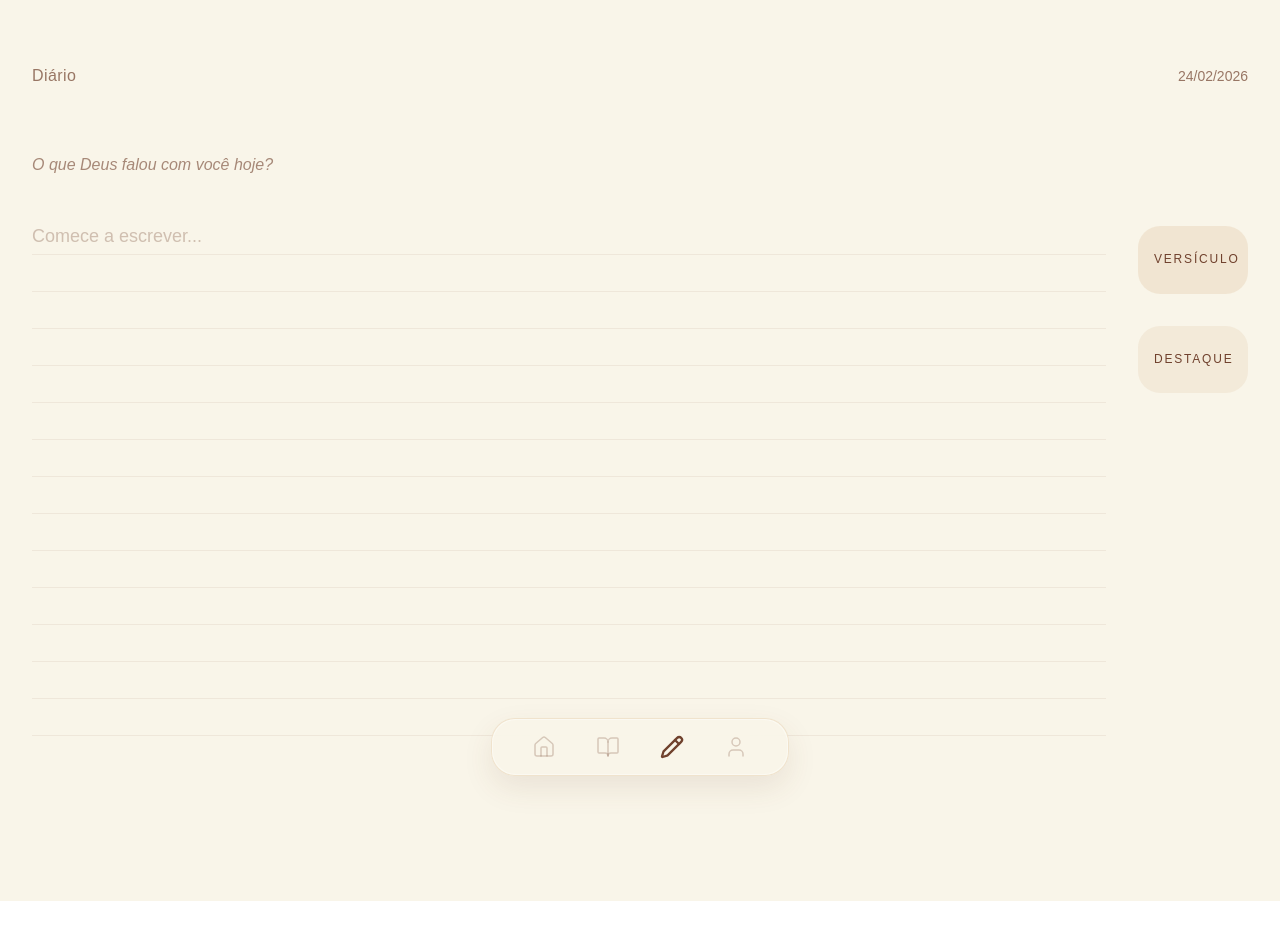
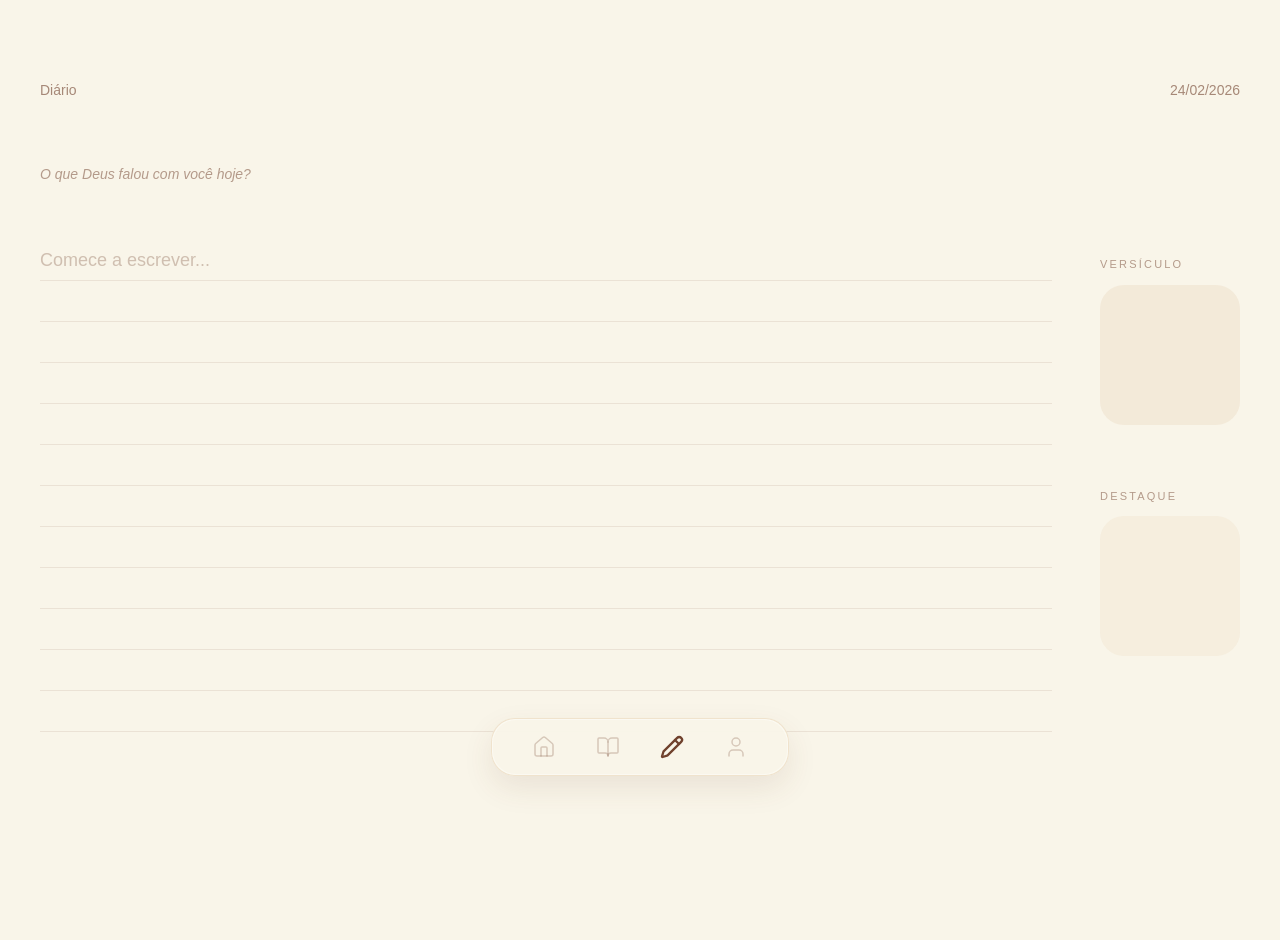
Before and after one commit to michelesannti/no-secreto, a Next.js app: page /diario in a window 1280 px wide. Shown: the top 940 px of the page. Before the commit the page ends 901 px from the top, so only its background shows below. Built offline with nearby package versions, Linux system fonts and the light colour scheme.

Commit message:
diario estrutura caderno real

```diff
--- a/app/(app)/diario/page.tsx
+++ b/app/(app)/diario/page.tsx
@@ -2,80 +2,98 @@ export default function DiarioPage() {
   const today = new Date().toLocaleDateString("pt-BR");
 
   return (
-    <div className="relative px-8 pt-16 pb-32 text-[#70412d]">
+    <div className="px-10 pt-20 pb-32 text-[#70412d] bg-[#f9f5e9]">
 
-      {/* Header minimalista */}
-      <div className="flex justify-between items-center mb-16 opacity-70">
-        <span className="tracking-wide">Diário</span>
-        <span className="text-sm">{today}</span>
+      {/* Cabeçalho delicado */}
+      <div className="flex justify-between items-center mb-16 opacity-60 text-sm">
+        <span>Diário</span>
+        <span>{today}</span>
       </div>
 
       {/* Pergunta sutil */}
-      <p className="text-base italic opacity-60 mb-10 max-w-[280px] leading-relaxed">
+      <p className="italic text-sm opacity-50 mb-14 max-w-[260px]">
         O que Deus falou com você hoje?
       </p>
 
-      {/* Conteúdo principal */}
-      <div className="flex gap-8">
+      {/* Estrutura tipo página */}
+      <div className="flex gap-12">
 
-        {/* Área escrita */}
+        {/* Área principal */}
         <div className="flex-1 relative">
+
           <textarea
             placeholder="Comece a escrever..."
             className="
               w-full
-              h-[420px]
+              h-[460px]
               bg-transparent
               resize-none
               outline-none
               text-lg
-              leading-9
+              leading-10
               placeholder:text-[#70412d]/30
             "
           />
 
-          {/* Linhas ultra sutis */}
+          {/* Linhas suaves de caderno */}
           <div className="absolute inset-0 pointer-events-none">
-            {[...Array(14)].map((_, i) => (
+            {[...Array(12)].map((_, i) => (
               <div
                 key={i}
-                className="border-b border-[#70412d]/8"
-                style={{ marginTop: "36px" }}
+                className="border-b border-[#70412d]/10"
+                style={{ marginTop: "40px" }}
               />
             ))}
           </div>
         </div>
 
-        {/* Coluna lateral integrada */}
-        <div className="w-[110px] flex flex-col gap-8 pt-2">
+        {/* Coluna lateral orgânica */}
+        <div className="w-[140px] flex flex-col gap-14 pt-4">
 
-          <div className="
-            bg-[#e9d5bb]/50
-            rounded-[22px]
-            px-4
-            py-6
-            text-xs
-            leading-relaxed
-            tracking-[0.15em]
-            text-center
-          ">
-            VERSÍCULO
+          {/* Versículo */}
+          <div className="relative">
+            <p className="text-[11px] tracking-[0.2em] mb-3 opacity-50">
+              VERSÍCULO
+            </p>
+
+            <textarea
+              className="
+                w-full
+                h-[140px]
+                bg-[#e9d5bb]/35
+                rounded-[24px]
+                p-5
+                resize-none
+                outline-none
+                text-sm
+                leading-relaxed
+              "
+            />
           </div>
 
-          <div className="
-            bg-[#e9d5bb]/35
-            rounded-[22px]
-            px-4
-            py-6
-            text-xs
-            leading-relaxed
-            tracking-[0.15em]
-            text-center
-          ">
-            DESTAQUE
+          {/* Destaque */}
+          <div className="relative">
+            <p className="text-[11px] tracking-[0.2em] mb-3 opacity-50">
+              DESTAQUE
+            </p>
+
+            <textarea
+              className="
+                w-full
+                h-[140px]
+                bg-[#e9d5bb]/25
+                rounded-[24px]
+                p-5
+                resize-none
+                outline-none
+                text-sm
+                leading-relaxed
+              "
+            />
           </div>
 
         </div>
+
       </div>
 
     </div>
```
